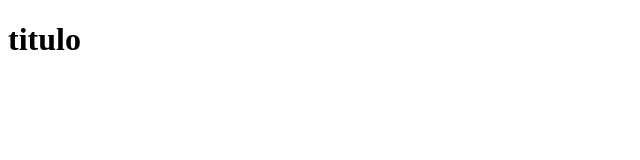
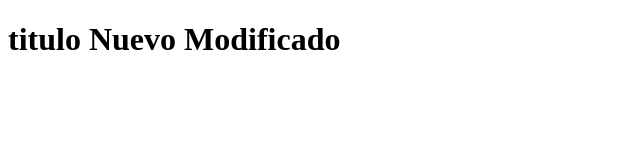
Before and after one commit to cmanceb0/HelloWordGit, a plain HTML site: page index.html in a window 1280 px wide. Shown: the whole page, without its empty margins (0-640 px from the left). Drawn offline with Linux system fonts and the light colour scheme.

Commit message:
se modifico index nuevamente

```diff
--- a/index.html
+++ b/index.html
@@ -7,5 +7,5 @@
     <title>Document</title>
 </head>
 </body>
-<h1>titulo</h1>
+<h1>titulo Nuevo Modificado</h1>
 </html>
```
